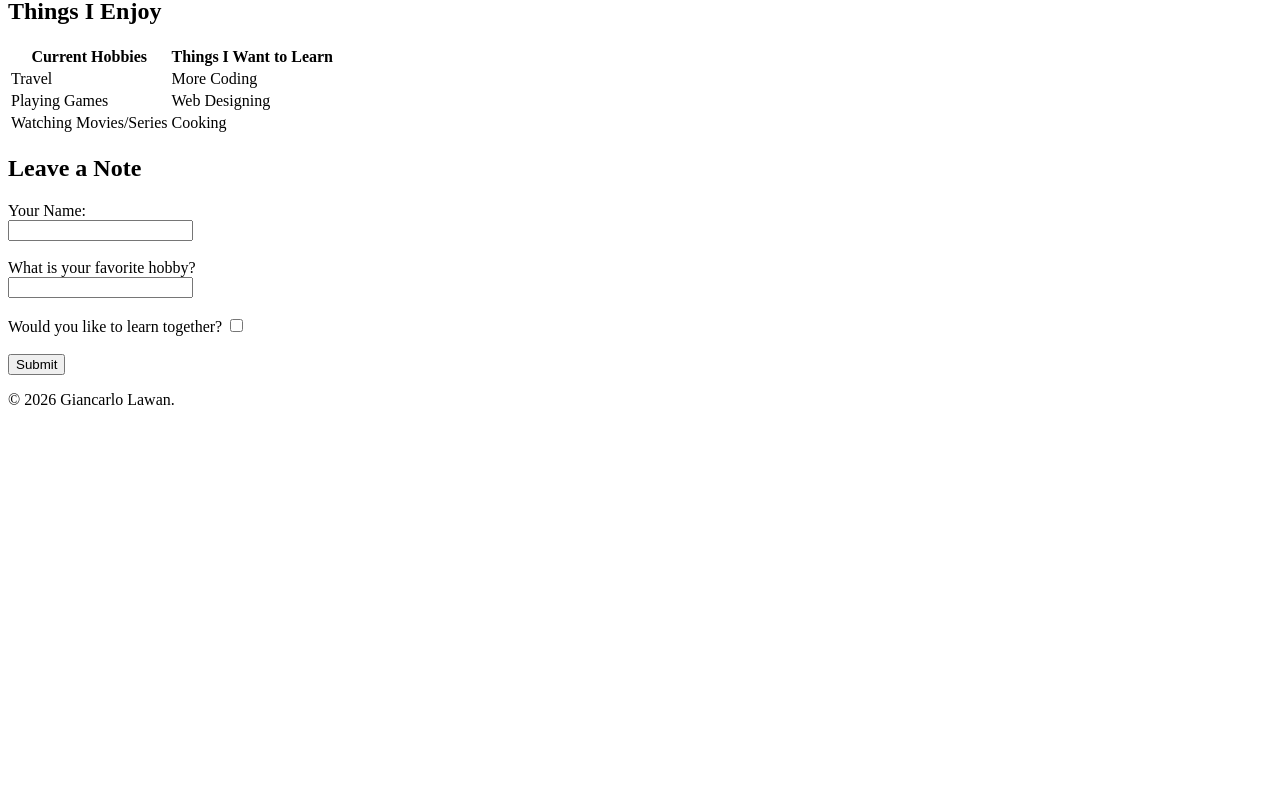
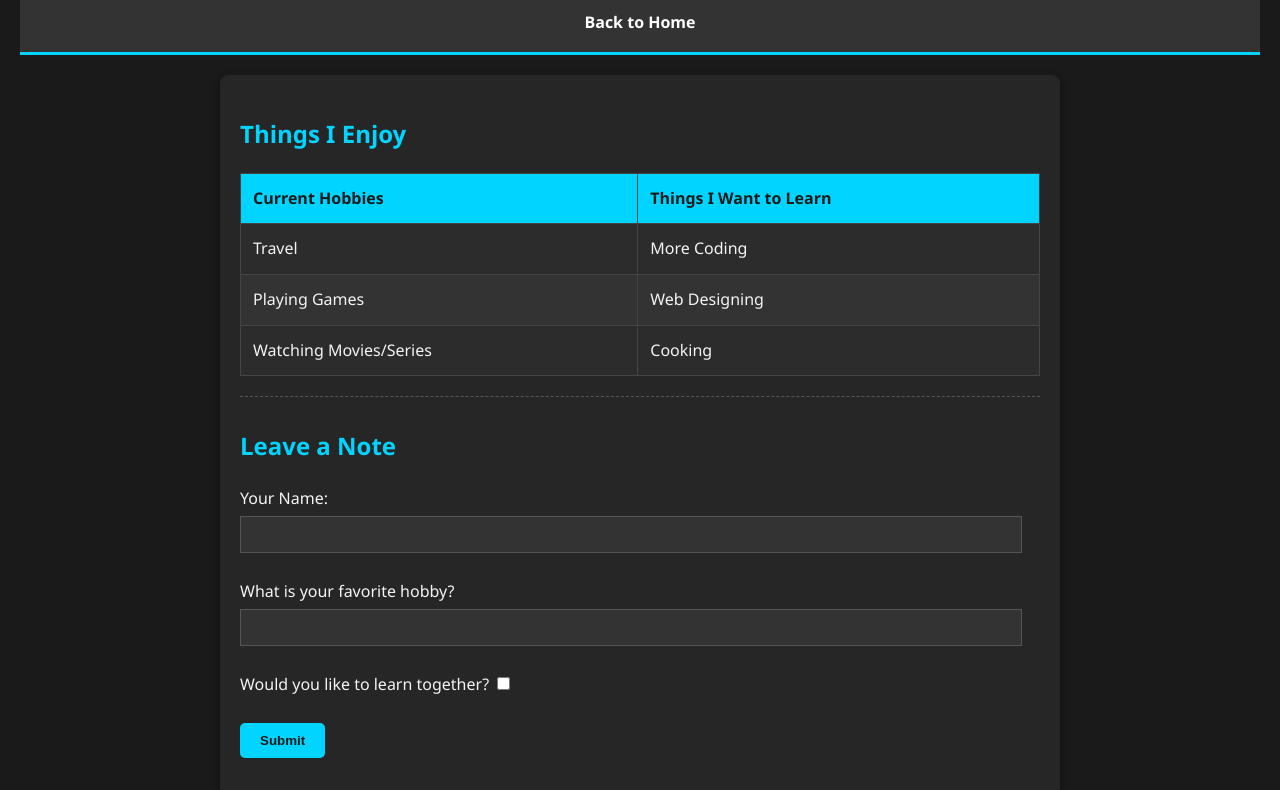
Before and after one commit to gianlwn/AY2526T3-CCDEVAP-HO1-Lawan, a plain HTML site: page hobbies.html in a window 1280 px wide. Shown: the part 120-910 px from the top of the page. Before the commit the page ends 800 px from the top, so only its background shows below. Drawn offline with Linux system fonts and the light colour scheme.

Commit message:
Added CSS

```diff
--- a/hobbies.html
+++ b/hobbies.html
@@ -1,10 +1,13 @@
-<!doctype html>
+<!DOCTYPE html>
 <html lang="en">
+
 <head>
   <meta charset="UTF-8" />
   <meta name="viewport" content="width=device-width, initial-scale=1.0" />
+  <link rel="stylesheet" href="style.css" />
   <title>Hobbies</title>
 </head>
+
 <body>
   <header>
     <h1>My Hobbies</h1>
@@ -59,4 +62,5 @@
     <p>&copy; 2026 Giancarlo Lawan.</p>
   </footer>
 </body>
+
 </html>
--- /dev/null
+++ b/style.css
@@ -0,0 +1,139 @@
+body {
+  font-family: "Segoe UI", Tahoma, Geneva, Verdana, sans-serif;
+  line-height: 1.6;
+  background-color: #1a1a1a;
+  color: #f4f4f4;
+  margin: 0;
+  padding: 20px;
+}
+
+header {
+  background: #333;
+  color: #00d4ff;
+  padding: 1rem;
+  text-align: center;
+  border-bottom: 3px solid #00d4ff;
+}
+
+nav {
+  margin-top: 10px;
+}
+
+nav a {
+  color: #fff;
+  text-decoration: none;
+  margin: 0 15px;
+  font-weight: bold;
+}
+
+nav a[target="_blank"] {
+  color: #ff007f;
+  font-style: italic;
+}
+
+nav a:hover {
+  color: #00d4ff;
+  text-decoration: underline;
+}
+
+main {
+  max-width: 800px;
+  margin: 20px auto;
+  background: #262626;
+  padding: 20px;
+  border-radius: 8px;
+  box-shadow: 0 4px 8px rgba(0, 0, 0, 0.5);
+}
+
+section {
+  margin-bottom: 30px;
+}
+
+section > p {
+  font-size: 1.1rem;
+  color: #e0e0e0;
+}
+
+main section:nth-of-type(1) {
+  border-bottom: 1px dashed #555;
+  padding-bottom: 20px;
+}
+
+#travel-history {
+  background-color: #1f1f1f;
+  padding: 15px;
+  border-left: 4px solid #00d4ff;
+}
+
+#visitor:focus,
+#fav_hobby:focus {
+  outline: 2px solid #00d4ff;
+  background-color: #444;
+}
+
+h1,
+h2 {
+  color: #00d4ff;
+}
+
+img {
+  display: block;
+  margin: 0 auto;
+  border-radius: 50%;
+  border: 4px solid #00d4ff;
+  width: 200px;
+}
+
+table {
+  width: 100%;
+  border-collapse: collapse;
+  margin-top: 10px;
+  background: #333;
+}
+
+th,
+td {
+  padding: 12px;
+  text-align: left;
+  border: 1px solid #444;
+}
+
+th {
+  background-color: #00d4ff;
+  color: #1a1a1a;
+}
+
+tr:nth-child(even) {
+  background-color: #2c2c2c;
+}
+
+input[type="text"],
+input[type="email"] {
+  width: 95%;
+  padding: 10px;
+  margin-top: 5px;
+  background: #333;
+  border: 1px solid #555;
+  color: #fff;
+}
+
+input[type="submit"] {
+  background: #00d4ff;
+  color: #1a1a1a;
+  border: none;
+  padding: 10px 20px;
+  cursor: pointer;
+  font-weight: bold;
+  border-radius: 5px;
+}
+
+input[type="submit"]:hover {
+  background: #008fb3;
+}
+
+footer {
+  text-align: center;
+  font-size: 0.9rem;
+  margin-top: 40px;
+  color: #888;
+}
```
Also changed, not shown: index.html (+6 -2 lines). Lines whose indentation alone changed are shown as unchanged.
